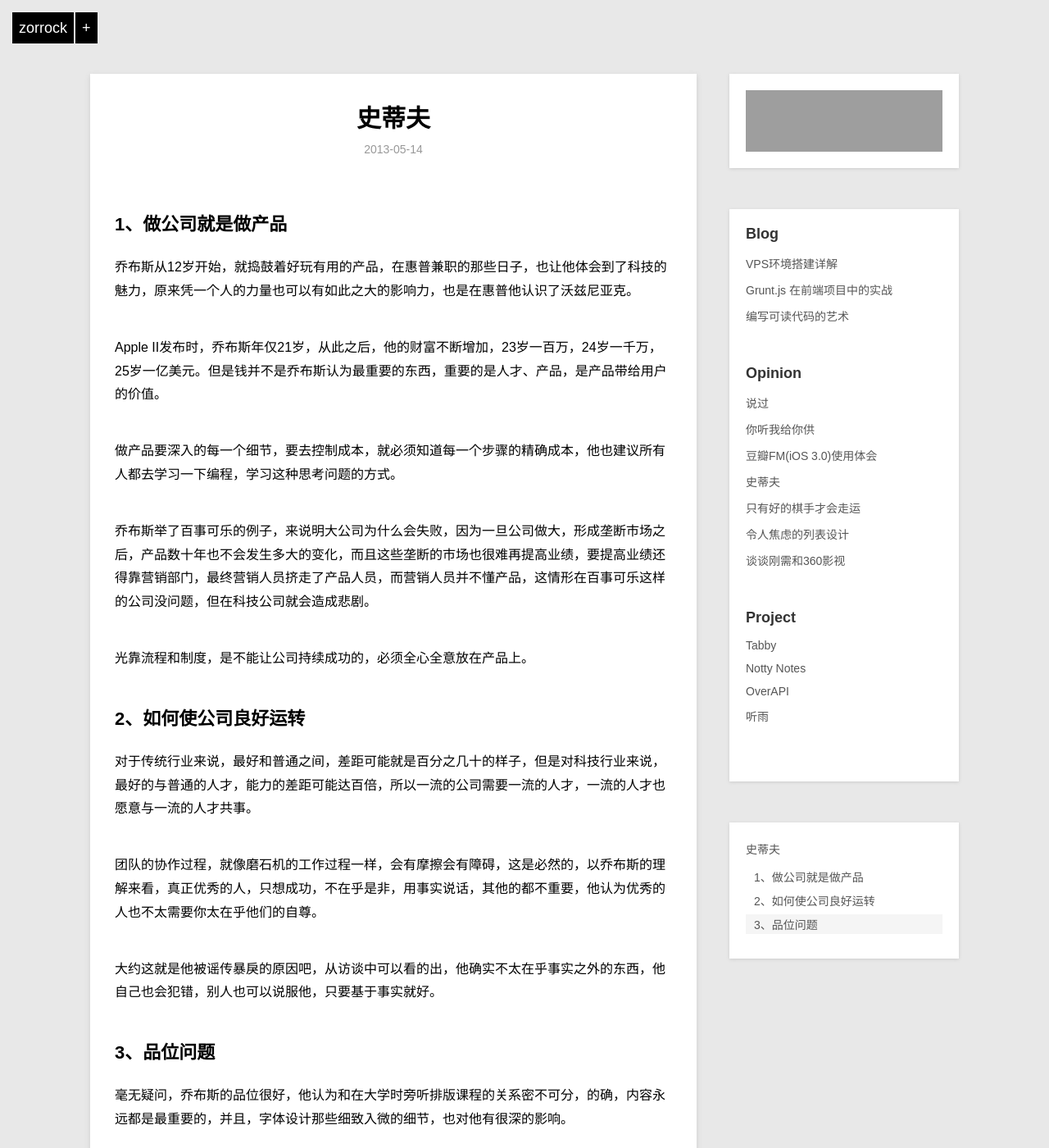
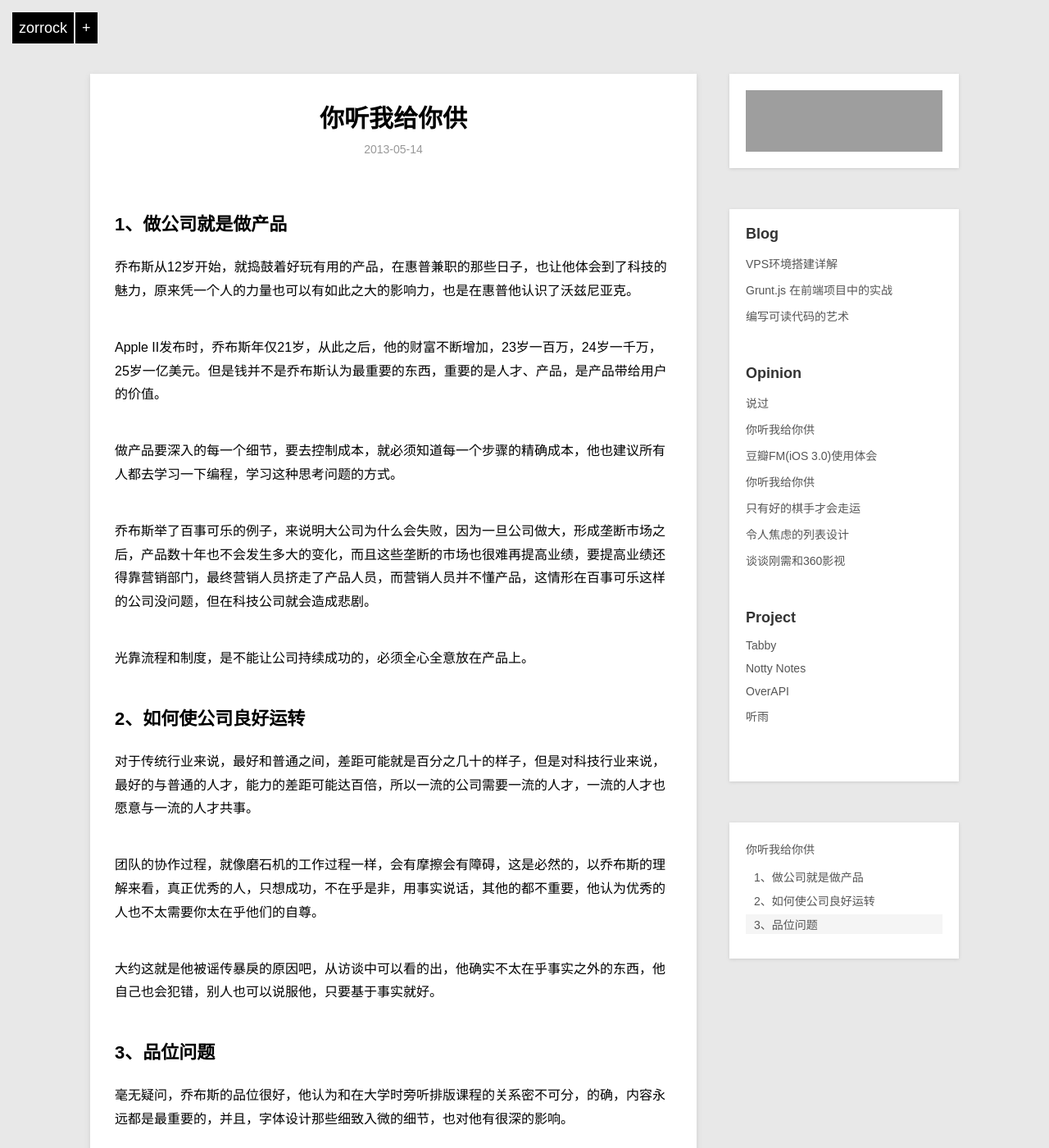
Before and after one commit to zorrock/zorrock.github.io, a Jekyll site: the page built from _posts/opinion/2013-05-14-jobs-interview.md, in a window 1280 px wide and 1400 px high. Shown: the whole window at 82% size. Built offline with Jekyll 4.4.1, drawn with Linux system fonts in a browser that asks for light colours; Markdown is read by kramdown in place of the engine named in the settings; grey boxes are pictures that could not be loaded.

Commit message:
a little

```diff
--- a/_posts/opinion/2013-05-14-jobs-interview.md
+++ b/_posts/opinion/2013-05-14-jobs-interview.md
@@ -1,6 +1,6 @@
 ---
 layout: post
-title: 史蒂夫
+title: 你听我给你供
 category: opinion
 description: 多年前乔布斯的一次访谈，最近才被重新找出来，可以仔细看看
 ---
```
